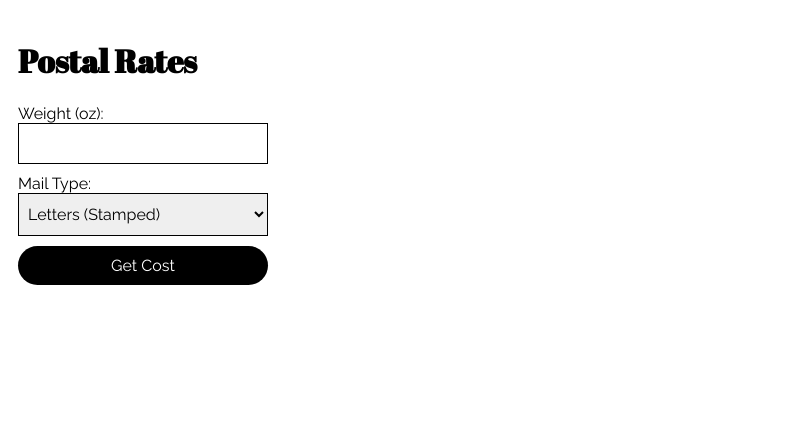
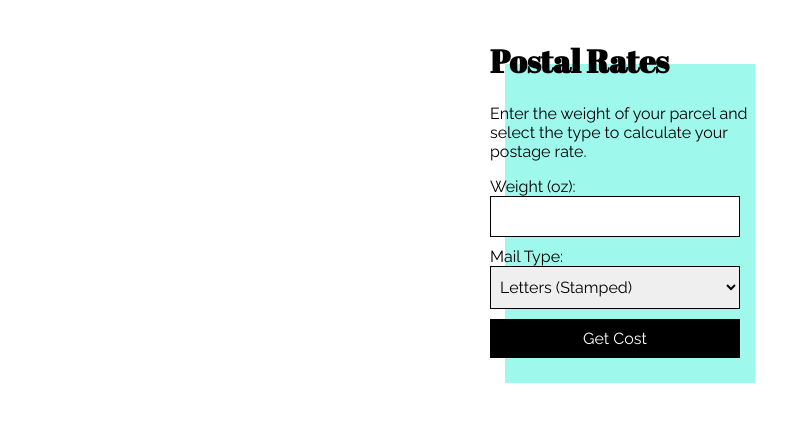
Before and after one commit to abinapier/nodeProjects, a Node server app: page / in a window 1280 px wide. Shown: the top 422 px of the page, without its empty margins (0-800 px from the left). Run offline with Node 20, Linux system fonts and the light colour scheme.

Commit message:
stylesheet

```diff
--- a/postal/public/css/main.css
+++ b/postal/public/css/main.css
@@ -31,9 +31,10 @@ label{
 input[type="submit"]{
   border: none;
   background-color: black;
-  border-radius: 30px;
+
   color: white;
   margin: 10px 0;
+  cursor: pointer;
 }
 
 span{
@@ -43,5 +44,22 @@ span{
 }
 
 a, a:visited{
-  color: #0e77b0;
+  color: #0b2522;
+  font-style: italic;
 }
+
+main{
+  width: 300px;
+  margin: auto;
+  position: relative;
+}
+main::before{
+  content:"";
+  background-color: #9ef8ec;
+  width: 250px;
+  position: absolute;
+  height: 100%;
+  left: 15px;
+  top: 25px;
+  z-index: -1;
+}
--- a/postal/public/index.html
+++ b/postal/public/index.html
@@ -6,7 +6,9 @@
 </head>
 
 <body>
+  <main>
   <h1>Postal Rates</h1>
+  <p>Enter the weight of your parcel and select the type to calculate your postage rate.</p>
   <form action="/rate" method="get">
     <label>Weight (oz): <input type="number" name="weight" required></label>
     <label>Mail Type:
@@ -19,6 +21,6 @@
     </label>
     <input type="submit" value="Get Cost">
   </form>
-
+  </main>
 </body>
 </html>
--- a/postal/views/pages/rate.ejs
+++ b/postal/views/pages/rate.ejs
@@ -6,12 +6,13 @@
 </head>
 
 <body>
-
+<main>
   <h1>Your Rate</h1>
   <p>Type: <%= parcelType %></p>
   <p>Weight: <%= parcelWeight %> oz</p>
   <p>Rate: <span>$<%= (Math.round(parcelRate * 100) / 100).toFixed(2) %></span></p>
 
   <a href="/">Calculate Another Rate</a>
+</main>
 </body>
 </html>
```
